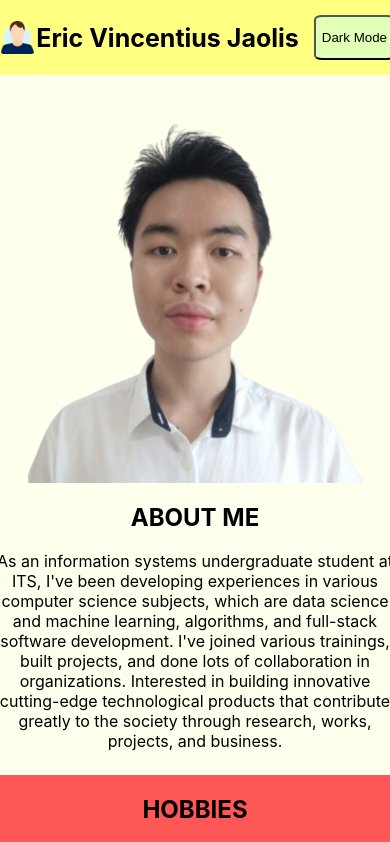
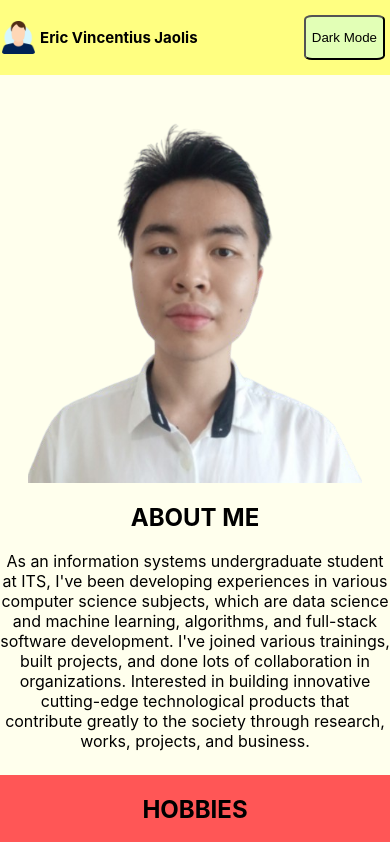
Before and after one commit to eric-vincentius/self-website, a React (Create React App) app: page / in a window 390 px wide. Shown: the top 842 px of the page. Built offline with nearby package versions, Linux system fonts and the light colour scheme.

Commit message:
Responsive Design

```diff
--- a/src/App.css
+++ b/src/App.css
@@ -239,15 +239,23 @@
   }
 
   .left-navbar h1 {
-    font-size: 25px;
+    font-size: 15px;
   }
 
   .left-navbar {
-    flex: 0 0 300px;
+    flex: 0 0 200px;
   }
 
   .right-navbar button {
     margin-right: 5px;
+  }
+
+  .biodata {
+    width: auto;
+  }
+
+  .portofolios {
+    grid-template-columns: auto;
   }
 
   .right-navbar {
```
